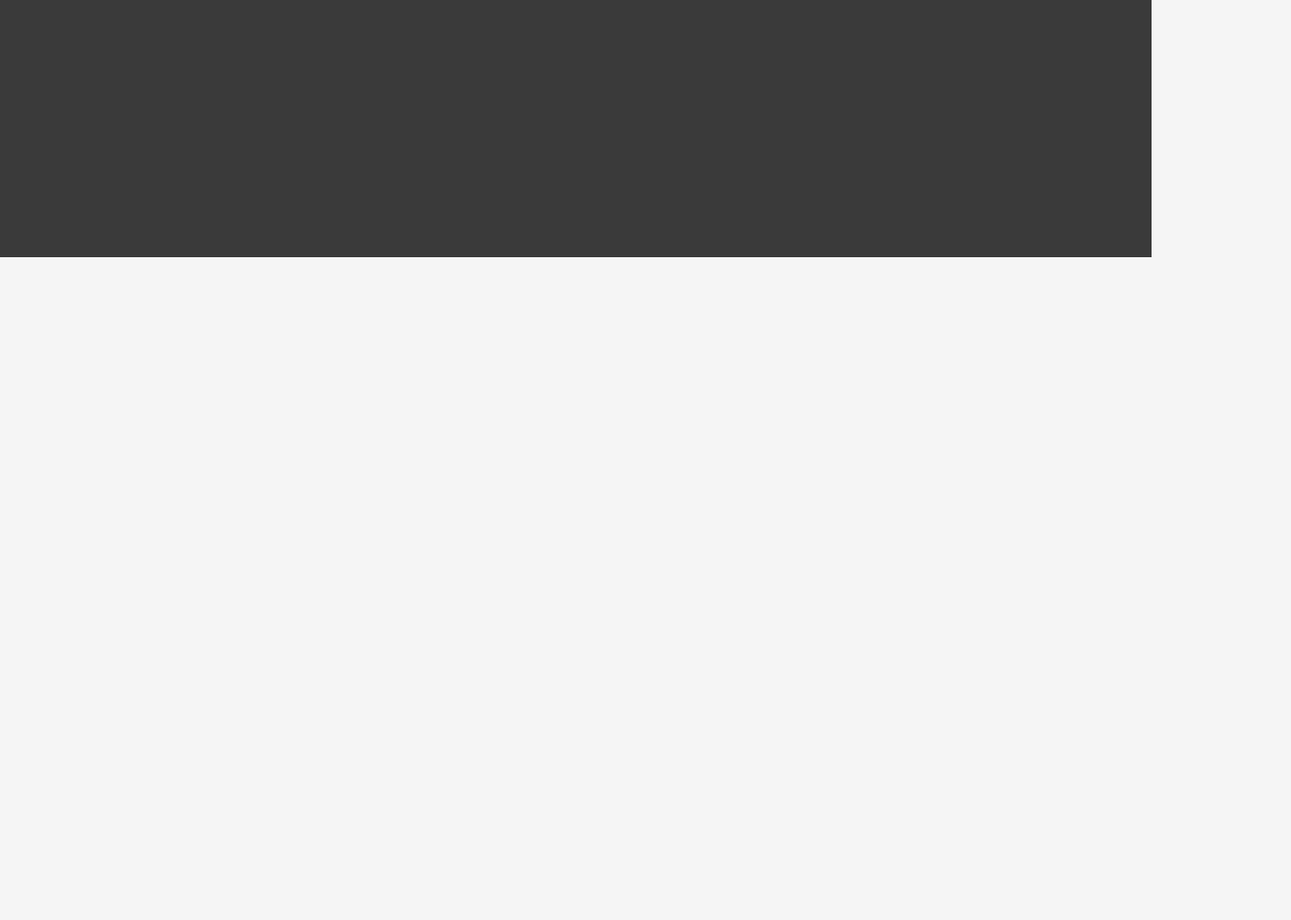
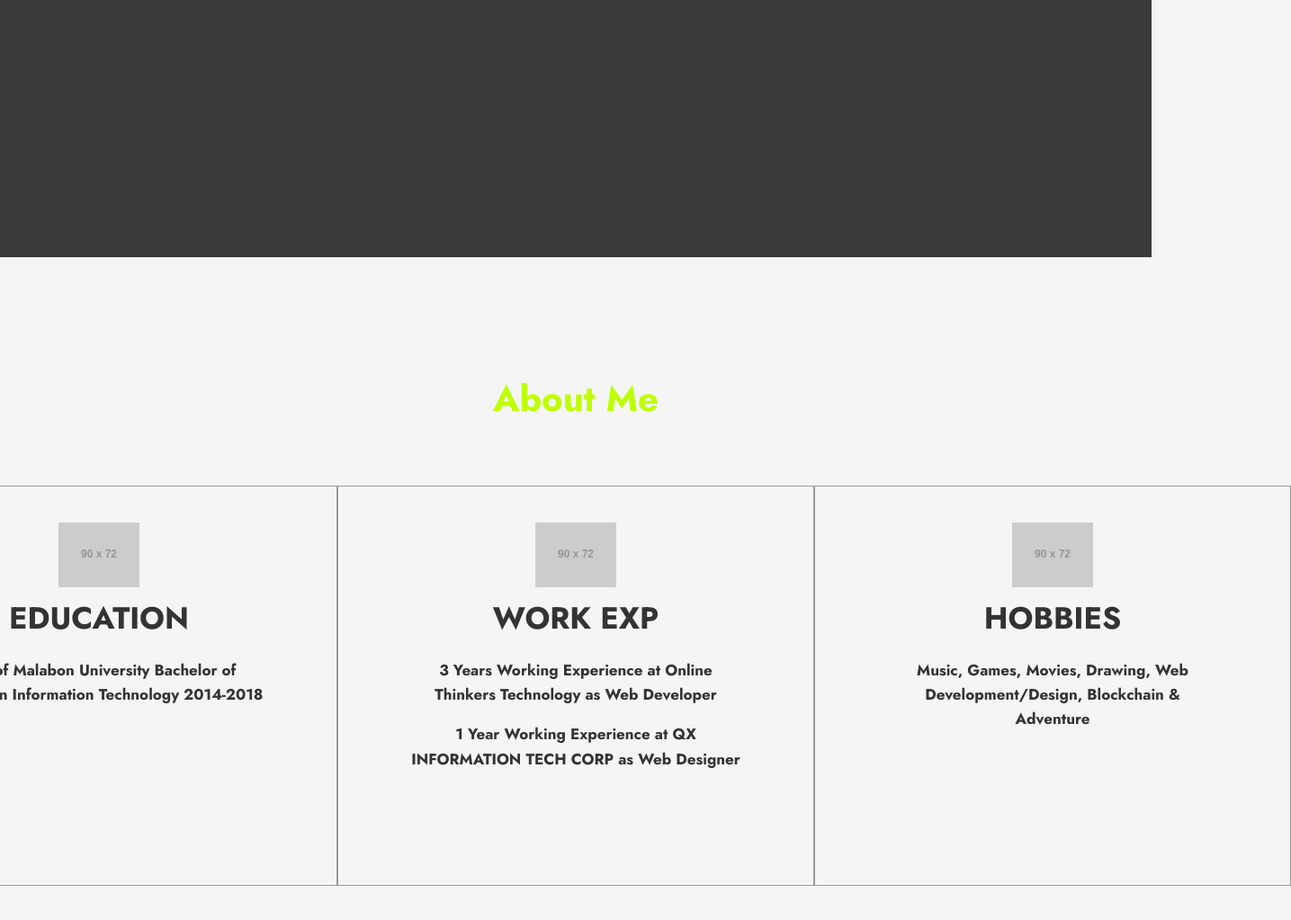
Before and after one commit to mare-viz/my-page, a plain HTML site: page index.html in a window 1280 px wide. Shown: the part 689-1712 px from the top of the page at 90% size, 1435 px wide, since content can reach past the window. Before the commit the page ends 975 px from the top, so only its background shows below. Drawn offline with Linux system fonts and the light colour scheme; placeholder pictures from the web are drawn by us.

Commit message:
update nav(margin-right) and add about

```diff
--- a/index.html
+++ b/index.html
@@ -50,5 +50,48 @@
         </div>
       </div>
     </div>
+
+    <div class="about">
+      <div class="container">
+        <h2 class="about__title">About Me</h2>
+
+        <div class="about__inner">
+          <div class="about__item">
+            <img src="https://placehold.co/90x72" alt="" class="item__img" />
+            <h2 class="item__title">Education</h2>
+            <div class="item__text">
+              <p>
+                City of Malabon University Bachelor of Science in Information
+                Technology 2014-2018
+              </p>
+            </div>
+          </div>
+          <div class="about__item">
+            <img src="https://placehold.co/90x72" alt="" class="item__img" />
+            <h2 class="item__title">Work exp</h2>
+            <div class="item__text">
+              <p>
+                3 Years Working Experience at Online Thinkers Technology as Web
+                Developer
+              </p>
+              <p>
+                1 Year Working Experience at QX INFORMATION TECH CORP as Web
+                Designer
+              </p>
+            </div>
+          </div>
+          <div class="about__item">
+            <img src="https://placehold.co/90x72" alt="" class="item__img" />
+            <h2 class="item__title">Hobbies</h2>
+            <div class="item__text">
+              <p>
+                Music, Games, Movies, Drawing, Web Development/Design,
+                Blockchain & Adventure
+              </p>
+            </div>
+          </div>
+        </div>
+      </div>
+    </div>
   </body>
 </html>
--- a/style/style.css
+++ b/style/style.css
@@ -63,6 +63,7 @@ h6 {
 .nav {
   font-weight: 400;
   font-size: 24px;
+  margin-right: 250px;
 }
 
 .nav__link {
@@ -132,3 +133,54 @@ h6 {
 
   margin-left: 20px;
 }
+
+/* About */
+.about {
+  width: 100%;
+  height: 800px;
+
+  margin-top: 125px;
+}
+
+.about__inner {
+  width: 100%;
+  display: flex;
+  justify-content: center;
+}
+
+.about__title {
+  font-weight: 700;
+  font-size: 40px;
+  text-align: center;
+  color: #bdff00;
+  margin-bottom: 30px;
+  margin-bottom: 65px;
+}
+
+.about__item {
+  width: 100%;
+
+  min-width: 530px;
+  min-height: 445px;
+
+  padding: 40px 80px 0;
+  margin-left: 20px;
+
+  border: 1px solid #999;
+  text-align: center;
+}
+
+.about__item {
+  margin: 0;
+}
+
+.item__title {
+  text-transform: uppercase;
+  font-weight: 700;
+  font-size: 34px;
+}
+
+.item__text {
+  font-weight: 700;
+  font-size: 17px;
+}
```
